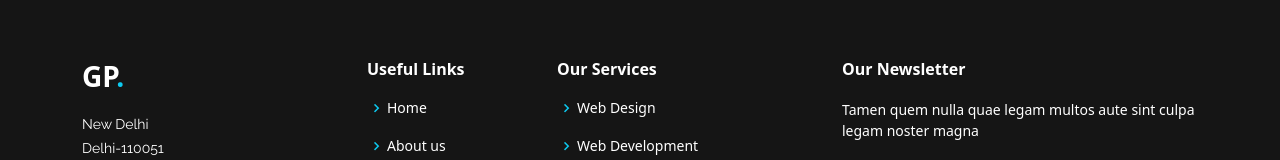
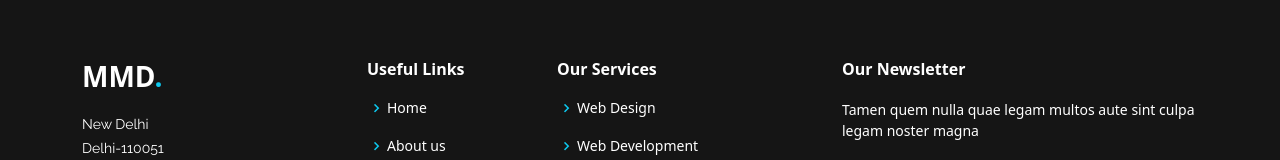
Before and after one commit to Mematdigi/Footer_Pattern7, a plain HTML site: page index.html in a window 1280 px wide. Shown: the top 160 px of the page. Drawn offline with nearby package versions, Linux system fonts and the light colour scheme.

Commit message:
Update index.html

```diff
--- a/index.html
+++ b/index.html
@@ -38,7 +38,7 @@
 
           <div class="col-lg-3 col-md-6">
             <div class="footer-info">
-              <h3>Gp<span>.</span></h3>
+              <h3>MMD<span>.</span></h3>
               <p>
                 New Delhi <br>
                 Delhi-110051<br><br>
```
